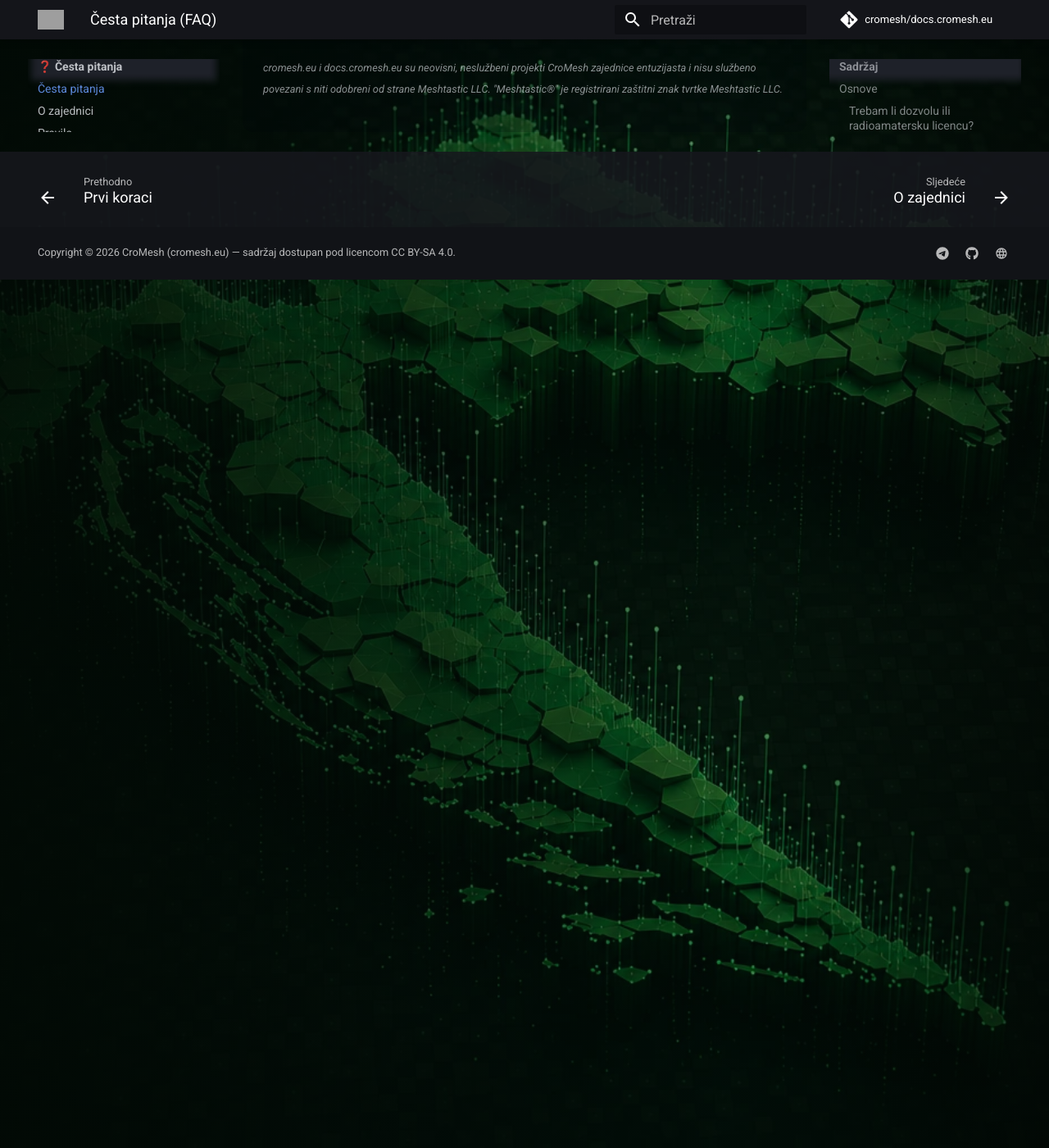
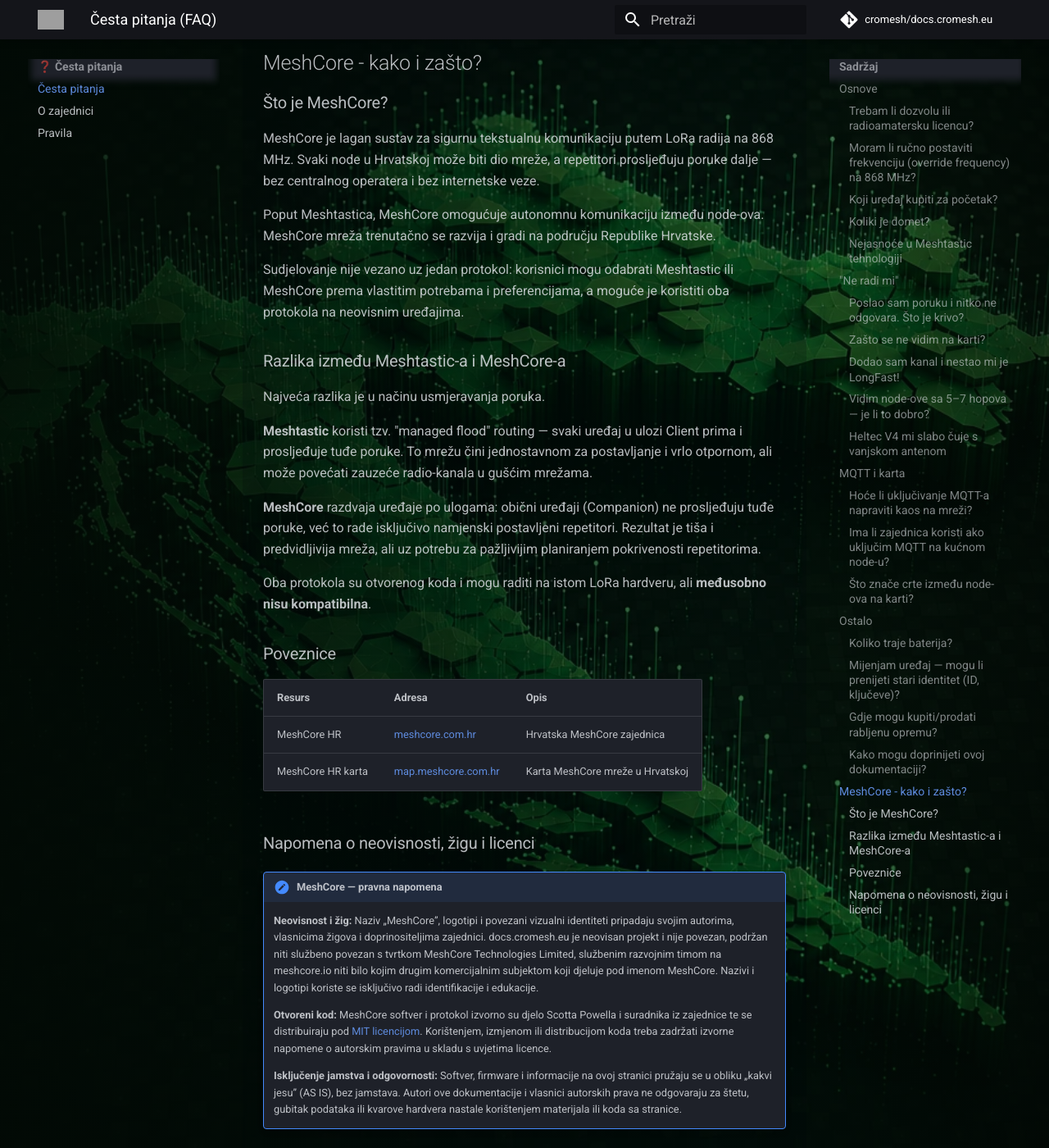
Before and after one commit to cromesh/docs.cromesh.eu, an MkDocs documentation site: the page built from docs/faq.md, in a window 1280 px wide and 1400 px high, scrolled down 3469 px. Shown: the whole window at 82% size. Built offline with MkDocs 1.6.1 and Material for MkDocs 9.7.7, drawn with Linux system fonts in a browser that asks for light colours; comment, search, counter and statistics services are not loaded; grey boxes are pictures that could not be loaded.

Commit message:
v3.5.3: fold MeshCore into faq.md as bottom section, remove standalone page

```diff
--- a/docs/faq.md
+++ b/docs/faq.md
@@ -137,3 +137,60 @@
 [github.com/cromesh/docs.cromesh.eu](https://github.com/cromesh/docs.cromesh.eu) —
 posebno su dobrodošle dopune otvorenih pitanja (npr. postavljanje na javne/državne
 objekte, PoE napajanje, materijali za 3D print) navedenih kroz dokumentaciju.
+
+## MeshCore - kako i zašto?
+
+### Što je MeshCore?
+
+MeshCore je lagan sustav za sigurnu tekstualnu komunikaciju putem LoRa radija na
+868 MHz. Svaki node u Hrvatskoj može biti dio mreže, a repetitori prosljeđuju poruke
+dalje — bez centralnog operatera i bez internetske veze.
+
+Poput Meshtastica, MeshCore omogućuje autonomnu komunikaciju između node-ova. MeshCore
+mreža trenutačno se razvija i gradi na području Republike Hrvatske.
+
+Sudjelovanje nije vezano uz jedan protokol: korisnici mogu odabrati Meshtastic ili
+MeshCore prema vlastitim potrebama i preferencijama, a moguće je koristiti oba protokola
+na neovisnim uređajima.
+
+### Razlika između Meshtastic-a i MeshCore-a
+
+Najveća razlika je u načinu usmjeravanja poruka.
+
+**Meshtastic** koristi tzv. "managed flood" routing — svaki uređaj u ulozi Client prima
+i prosljeđuje tuđe poruke. To mrežu čini jednostavnom za postavljanje i vrlo otpornom,
+ali može povećati zauzeće radio-kanala u gušćim mrežama.
+
+**MeshCore** razdvaja uređaje po ulogama: obični uređaji (Companion) ne prosljeđuju tuđe
+poruke, već to rade isključivo namjenski postavljeni repetitori. Rezultat je tiša i
+predvidljivija mreža, ali uz potrebu za pažljivijim planiranjem pokrivenosti repetitorima.
+
+Oba protokola su otvorenog koda i mogu raditi na istom LoRa hardveru, ali
+**međusobno nisu kompatibilna**.
+
+### Poveznice
+
+| Resurs | Adresa | Opis |
+|---|---|---|
+| MeshCore HR | [meshcore.com.hr](https://meshcore.com.hr/) | Hrvatska MeshCore zajednica |
+| MeshCore HR karta | [map.meshcore.com.hr](https://map.meshcore.com.hr/) | Karta MeshCore mreže u Hrvatskoj |
+
+### Napomena o neovisnosti, žigu i licenci
+
+!!! note "MeshCore — pravna napomena"
+    **Neovisnost i žig:** Naziv „MeshCore”, logotipi i povezani vizualni identiteti
+    pripadaju svojim autorima, vlasnicima žigova i doprinositeljima zajednici.
+    docs.cromesh.eu je neovisan projekt i nije povezan, podržan niti službeno povezan
+    s tvrtkom MeshCore Technologies Limited, službenim razvojnim timom na meshcore.io
+    niti bilo kojim drugim komercijalnim subjektom koji djeluje pod imenom MeshCore.
+    Nazivi i logotipi koriste se isključivo radi identifikacije i edukacije.
+
+    **Otvoreni kod:** MeshCore softver i protokol izvorno su djelo Scotta Powella i
+    suradnika iz zajednice te se distribuiraju pod [MIT licencijom](https://github.com/meshcore-dev/MeshCore/blob/main/license.txt).
+    Korištenjem, izmjenom ili distribucijom koda treba zadržati izvorne napomene o
+    autorskim pravima u skladu s uvjetima licence.
+
+    **Isključenje jamstva i odgovornosti:** Softver, firmware i informacije na ovoj
+    stranici pružaju se u obliku „kakvi jesu” (AS IS), bez jamstava. Autori ove
+    dokumentacije i vlasnici autorskih prava ne odgovaraju za štetu, gubitak podataka
+    ili kvarove hardvera nastale korištenjem materijala ili koda sa stranice.
--- a/mkdocs.yml
+++ b/mkdocs.yml
@@ -13,7 +13,6 @@
     - Česta pitanja: faq.md
     - O zajednici: zajednica/o-zajednici.md
     - Pravila: zajednica/pravila.md
-    - MeshCore: meshcore/index.md
   - ⚙️ Postavke:
     - Postavke: postavke/index.md
     - Prvi koraci: postavke/prvi-koraci.md  # namjerno duplicirano i pod Početak
```
Also changed, not shown: README.md (+15 -3 lines), docs/meshcore/index.md (deleted, +0 -63 lines).
